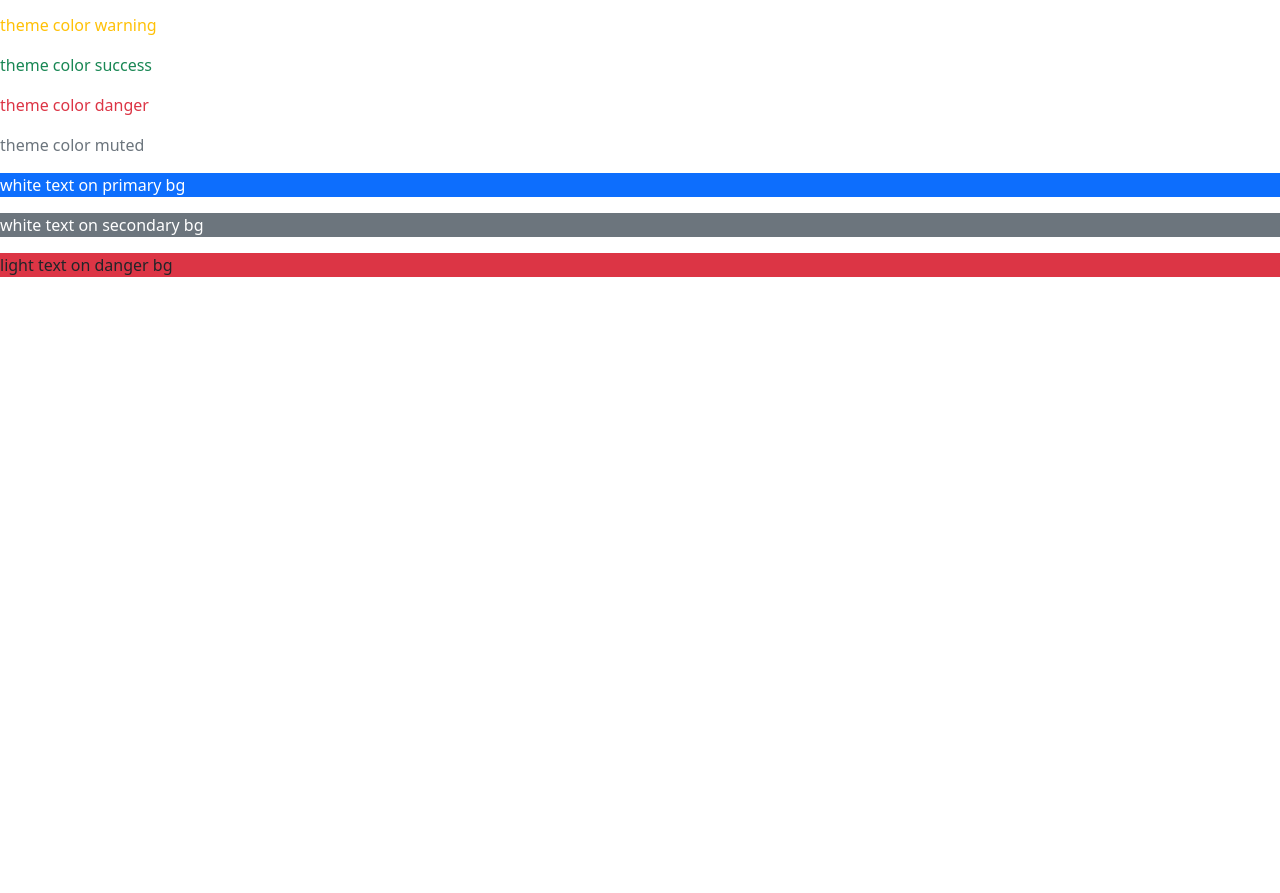
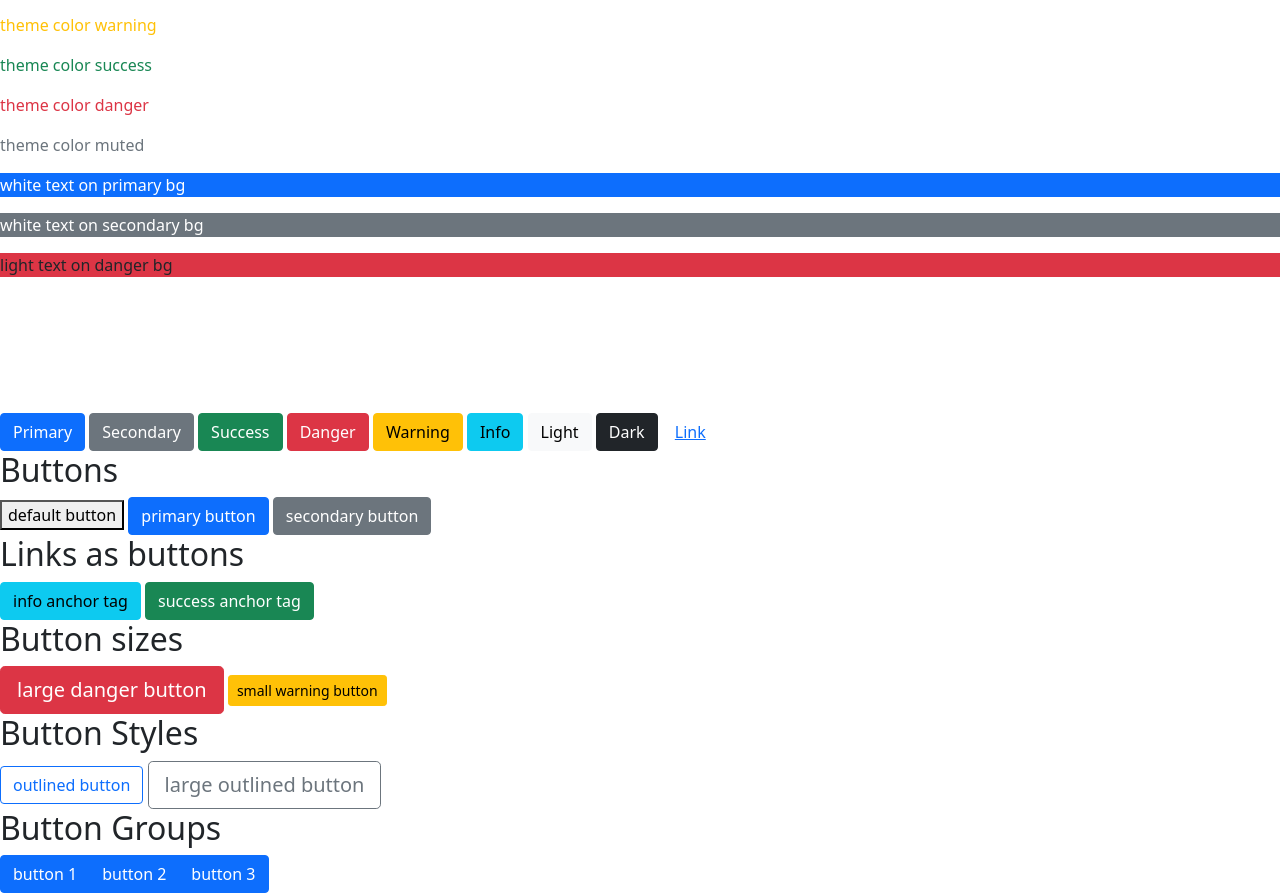
Before and after one commit to Daveedayo/bootstrap5, a plain HTML site: page basics.html in a window 1280 px wide. Shown: the part 862-1755 px from the top of the page. Before the commit the page ends 1155 px from the top, so only its background shows below. Drawn offline with nearby package versions, Linux system fonts and the light colour scheme.

Commit message:
initialcommit

```diff
--- a/basics.html
+++ b/basics.html
@@ -45,6 +45,53 @@
     <p class="text-white bg-secondary">white text on secondary bg</p>
     <p class="light-text bg-danger">light text on danger bg</p>
 
+    <br><br><br><br><br>
+
+    <button type="button" class="btn btn-primary">Primary</button>
+<button type="button" class="btn btn-secondary">Secondary</button>
+<button type="button" class="btn btn-success">Success</button>
+<button type="button" class="btn btn-danger">Danger</button>
+<button type="button" class="btn btn-warning">Warning</button>
+<button type="button" class="btn btn-info">Info</button>
+<button type="button" class="btn btn-light">Light</button>
+<button type="button" class="btn btn-dark">Dark</button>
+
+<button type="button" class="btn btn-link">Link</button>
+
+<!-- basic buttons -->
+<h2>Buttons</h2>
+
+<button>default button</button>
+<button class="btn btn-primary">primary button</button> <!-- auto lightens text -->
+<button class="btn btn-secondary">secondary button</button>
+
+<!-- anchor tags as buttons -->
+<h2>Links as buttons</h2>
+
+<a href="#" class="btn btn-info">info anchor tag</a>
+<a href="#" class="btn btn-success">success anchor tag</a>
+
+<!-- button sizes -->
+<h2>Button sizes</h2>
+
+<button class="btn btn-lg btn-danger">large danger button</button>
+<button class="btn btn-sm btn-warning">small warning button</button>
+
+<!-- outlined styles -->
+<h2>Button Styles</h2>
+
+<button class="btn btn-outline-primary">outlined button</button>
+<button class="btn btn-outline-secondary btn-lg">large outlined button</button>
+
+<!-- button groups -->
+<h2>Button Groups</h2>
+
+<div class="btn-group">
+  <a href="#" class="btn btn-primary">button 1</a>
+  <a href="#" class="btn btn-primary">button 2</a>
+  <a href="#" class="btn btn-primary">button 3</a>
+</div>
+
    <script src="https://cdn.jsdelivr.net/npm/bootstrap@5.0.2/dist/js/bootstrap.bundle.min.js" integrity="sha384-MrcW6ZMFYlzcLA8Nl+NtUVF0sA7MsXsP1UyJoMp4YLEuNSfAP+JcXn/tWtIaxVXM" crossorigin="anonymous"></script>
 
 </body>
```
